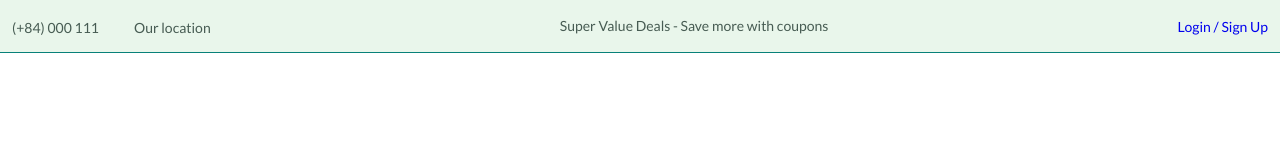
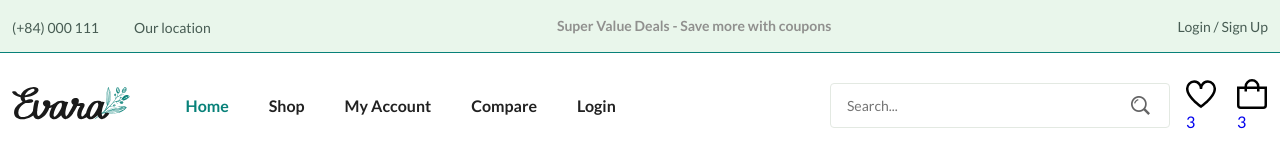
Before and after one commit to devanhdq/clothes-e-commerce, a plain HTML site: page index.html in a window 1280 px wide. Drawn offline with Linux system fonts and the light colour scheme.

Commit message:
refactor HTML structure and enhance CSS variables for improved styling

```diff
--- a/assets/css/styles.css
+++ b/assets/css/styles.css
@@ -3,23 +3,27 @@
 
 /*=============== VARIABLES CSS ===============*/
 :root {
-  --header-height: 4rem;
+    --transition: cubic-bezier(0, 0, 0.05, 1);
 
     /*========== Colors ==========*/
     /* Color mode HSL(hue, saturation, lightness) */
+    --weight-400: 400;
+    --weight-500: 500;
+    --weight-600: 600;
+    --weight-700: 700;
+    --body-color: hsl(0, 0%, 100%);
+    --border-color: hsl(129, 36%, 85%);
+    --container-color: hsl(0, 0%, 93%);
     --first-color: hsl(176, 88%, 27%);
-  --first-color-alt: hsl(129, 44%, 94%);
     --second-color: hsl(34, 94%, 87%);
-  --title-color: hsl(0, 0%, 13%);
     --text-color: hsl(154, 13%, 32%);
-  --text-color-light: hsl(60, 1%, 56%);
-  --body-color: hsl(0, 0%, 100%);
-  --container-color: hsl(0, 0%, 93%);
-  --border-color: hsl(129, 36%, 85%);
-  --border-color-alt: hsl(113, 15%, 90%);
 
     /*========== Font and typography ==========*/
     /* .5rem = 8px | 1rem = 16px ... */
+    --title-color: hsl(0, 0%, 13%);
+    --border-color-alt: hsl(113, 15%, 90%);
+    --first-color-alt: hsl(129, 44%, 94%);
+    --text-color-light: hsl(60, 1%, 56%);
     --body-font: "Lato", sans-serif;
     --second-font: "League Spartan", serif;
     --big-font-size: 3.5rem;
@@ -28,19 +32,15 @@
     --h3-font-size: 1.75rem;
     --h4-font-size: 1.375rem;
     --large-font-size: 1.25rem;
+
+    /*========== Font weight ==========*/
     --normal-font-size: 1rem;
     --small-font-size: 0.875rem;
     --smaller-font-size: 0.75rem;
     --tiny-font-size: 0.625rem;
 
-  /*========== Font weight ==========*/
-  --weight-400: 400;
-  --weight-500: 500;
-  --weight-600: 600;
-  --weight-700: 700;
-
     /*========== Transition ==========*/
-  --transition: cubic-bezier(0, 0, 0.05, 1);
+    --header-height: 4rem;
 }
 
 /* Responsive typography */
@@ -61,9 +61,9 @@
 
 /*=============== BASE ===============*/
 * {
+    box-sizing: border-box;
     margin: 0;
     padding: 0;
-  box-sizing: border-box;
 }
 
 input,
@@ -83,8 +83,8 @@ h1,
 h2,
 h3,
 h4 {
+    color: var(--title-color);
     font-family: var(--second-font);
-  color: var(--title-color);
     font-weight: var(--weight-600);
 }
 
@@ -114,9 +114,17 @@ input {
 
 /*=============== REUSABLE CSS CLASSES ===============*/
 .container {
+    margin-inline: auto;
     max-width: 1320px;
-  margin-inline: auto;
     padding-inline: .75rem;
+}
+
+.form__input {
+    border: 1px solid var(--border-color-alt);
+    border-radius: .25rem;
+    font-size: var(--small-font-size);
+    height: 45px;
+    padding-inline: 1rem;
 }
 
 /*=============== HEADER & NAV ===============*/
@@ -127,8 +135,8 @@ input {
 }
 
 .header__container {
+    align-items: center;
     display: flex;
-  align-items: center;
     justify-content: space-between;
 }
 
@@ -142,7 +150,87 @@ input {
     font-size: var(--small-font-size);
 }
 
+.header__alert-news {
+    color: var(--text-color-light);
+    font-weight: var(--weight-600);
+}
+
+.header__top-action {
+    color: var(--text-color);
+}
+
+.header__top-action:hover {
+    text-decoration: underline;
+}
+
+.nav,
+.nav__menu,
+.nav__list,
+.header__user-actions {
+    align-items: center;
+    display: flex;
+}
+
+.nav {
+    column-gap: 1rem;
+    height: calc(var(--header-height) + 2.5rem);
+    justify-content: space-between;
+}
+
+.nav__logo-img {
+    width: 150px;
+}
+
+.nav__menu {
+    margin-left: 2.5rem;
+    width: 100%;
+}
+
+.nav__list {
+    column-gap: 2.5rem;
+    margin-right: auto;
+}
+
+.nav__link {
+    color: var(--title-color);
+    font-weight: var(--weight-700);
+    transition: all 0.2s var(--transition);
+}
+
+.header__search {
+    position: relative;
+    width: 340px;
+}
+
+
+.header__search .form__input {
+    width: 100%;
+}
+
+.search__btn {
+    cursor: pointer;
+    position: absolute;
+    right: 1.25rem;
+    top: 24%;
+}
+
+.header__user-actions {
+    column-gap: 1.25rem;
+}
+
+.header__action-btn {
+    position: relative;
+}
+
+.header__action-btn img {
+    width: 30px;
+}
+
 /* Active link */
+.active-link,
+.nav__link:hover {
+    color: var(--first-color);
+}
 
 /*=============== HOME ===============*/
 
@@ -192,16 +280,22 @@ input {
 
 /*=============== BREAKPOINTS ===============*/
 /* For large devices */
-@media screen and (max-width: 1400px) {}
+@media screen and (max-width: 1400px) {
+}
 
-@media screen and (max-width: 1200px) {}
+@media screen and (max-width: 1200px) {
+}
 
 /* For medium devices */
-@media screen and (max-width: 992px) {}
+@media screen and (max-width: 992px) {
+}
 
-@media screen and (max-width: 768px) {}
+@media screen and (max-width: 768px) {
+}
 
 /* For small devices */
-@media screen and (max-width: 576px) {}
+@media screen and (max-width: 576px) {
+}
 
-@media screen and (max-width: 350px) {}
+@media screen and (max-width: 350px) {
+}
--- a/index.html
+++ b/index.html
@@ -1,17 +1,17 @@
 <!DOCTYPE html>
 <html lang="en">
 <head>
-    <meta charset="UTF-8" />
-    <meta name="viewport" content="width=device-width, initial-scale=1.0" />
+    <meta charset="UTF-8"/>
+    <meta content="width=device-width, initial-scale=1.0" name="viewport"/>
 
     <!--=============== FAVICON ===============-->
-    <link rel="stylesheet" href="" />
+    <link href="" rel="stylesheet"/>
 
     <!--=============== SWIPER CSS ===============-->
-    <link rel="stylesheet" href="" />
+    <link href="" rel="stylesheet"/>
 
     <!--=============== CSS ===============-->
-    <link rel="stylesheet" href="assets/css/styles.css" />
+    <link href="assets/css/styles.css" rel="stylesheet"/>
 
     <title>E-commerce Website</title>
 </head>
@@ -27,11 +27,59 @@
             <p class="header__alert-news">
                 Super Value Deals - Save more with coupons
             </p>
-          <a href="login-register.html" class="header__top-action"
+            <a class="header__top-action" href="login-register.html"
             >Login / Sign Up</a
             >
         </div>
     </div>
+    <nav class="nav container">
+        <a class="nav__logo" href="">
+            <img alt="" class="nav__logo-img" src="assets/img/logo.svg">
+        </a>
+
+        <div class="nav__menu" id="nav-menu">
+            <ul class="nav__list">
+                <li class="nav__item">
+                    <a class="nav__link active-link" href="index.html">Home</a>
+                </li>
+                <li class="nav__item">
+                    <a class="nav__link" href="shop.html">Shop</a>
+                </li>
+                <li class="nav__item">
+                    <a class="nav__link" href="accounts.html">My Account</a>
+                </li>
+                <li class="nav__item">
+                    <a class="nav__link" href="compare.html">Compare</a>
+                </li>
+                <li class="nav__item">
+                    <a class="nav__link" href="login-register.html">Login</a>
+                </li>
+            </ul>
+
+            <div class="header__search">
+                <label>
+                    <input type="text" class="form__input" placeholder="Search...">
+                </label>
+                <button class="search__btn">
+                    <img src="assets/img/search.png" alt="">
+                </button>
+            </div>
+
+        </div>
+
+        <div class="header__user-actions">
+            <a href="wishlist.html" class="header__action-btn">
+                <img src="assets/img/icon-heart.svg" alt="">
+                <span class="count">3</span>
+            </a>
+
+            <a href="cart.html" class="header__action-btn">
+                <img src="assets/img/icon-cart.svg" alt="">
+                <span class="count">3</span>
+            </a>
+        </div>
+
+    </nav>
 </header>
 
 <!--=============== MAIN ===============-->
```
Lines whose indentation alone changed are shown as unchanged.
